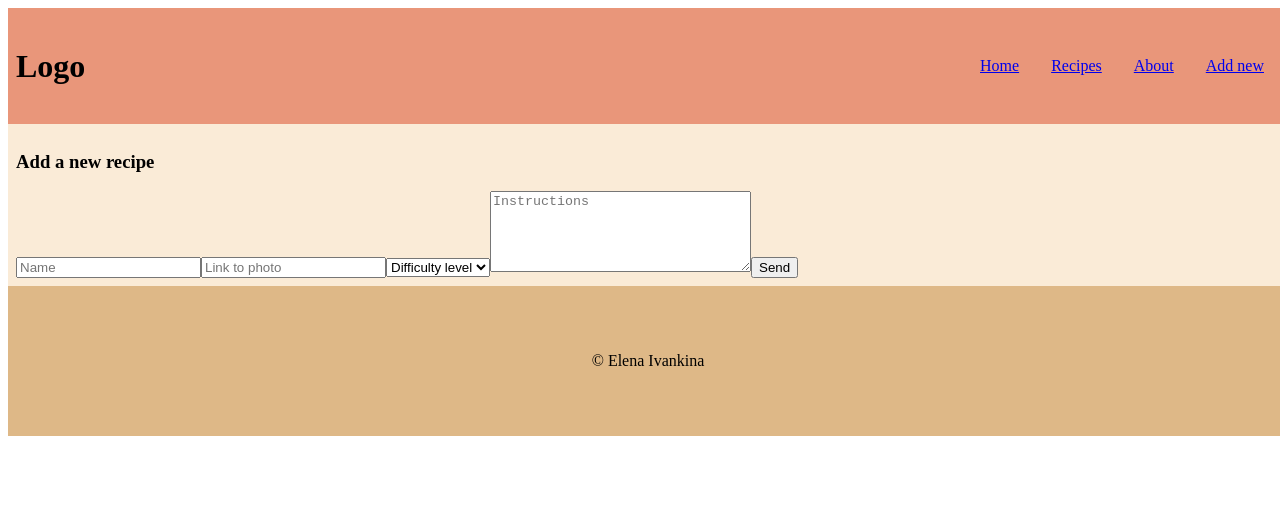
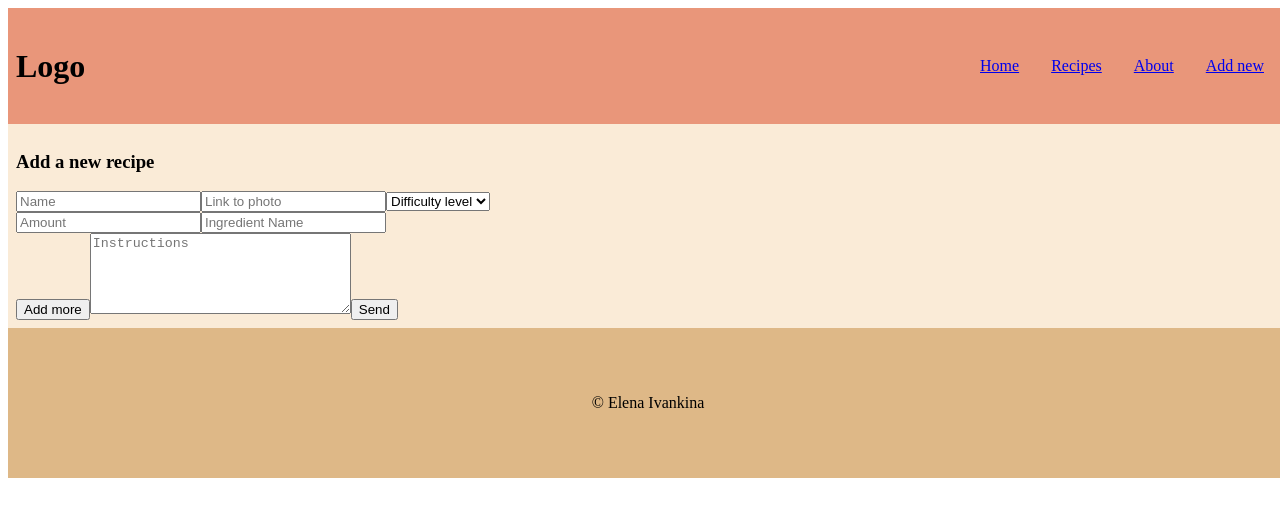
Before and after one commit to ElenaIf/cooking, a React (Create React App) app: page /new in a window 1280 px wide. Shown: the top 516 px of the page. Built offline with nearby package versions, Linux system fonts and the light colour scheme; data requests are answered from the project's data file.

Commit message:
added form for submitting recipes

```diff
--- a/db.json
+++ b/db.json
@@ -5,6 +5,7 @@
       "name": "Pancakes",
       "photo": "https://images.unsplash.com/photo-1618839851913-052118691168?ixid=MnwxMjA3fDB8MHxwaG90by1wYWdlfHx8fGVufDB8fHx8&ixlib=rb-1.2.1&auto=format&fit=crop&w=1350&q=80",
       "instructions": "Bla bla bla",
+      "difficulty": "Easy",
       "ingredients": [
         {
           "id": 1,
@@ -23,6 +24,7 @@
       "name": "Soup",
       "photo": "https://images.unsplash.com/photo-1476718406336-bb5a9690ee2a?ixid=MnwxMjA3fDB8MHxwaG90by1wYWdlfHx8fGVufDB8fHx8&ixlib=rb-1.2.1&auto=format&fit=crop&w=634&q=80",
       "instructions": "Bla1 bla1 bla1",
+      "difficulty": "Hard",
       "ingredients": [
         {
           "id": 1,
@@ -35,6 +37,24 @@
           "amount": "200 g"
         }
       ]
+    },
+    {
+      "name": "one more",
+      "photo": "recepi",
+      "instructions": "bla bla vla instructions",
+      "ingredients": [
+        {
+          "id": 1,
+          "name": "first ingref",
+          "amount": "2"
+        },
+        {
+          "id": 2,
+          "name": "second ingred",
+          "amount": "666"
+        }
+      ],
+      "id": 3
     }
   ]
 }
--- a/src/components/Main.js
+++ b/src/components/Main.js
@@ -14,22 +14,6 @@ const Main = () => {
 		axios.get("http://localhost:3001/recipes").then((res) => setRecipes(res.data));
 	}, []);
 
-	const inputHandler = (input_value) => {
-		this.setState({
-			inputData: { ...this.state.inputData, [input_value.target.name]: input_value.target.value },
-		});
-	};
-
-	const sendDataHandler = () => {
-		const requestOptions = {
-			method: "POST",
-			headers: { "content-type": "application/json" },
-			body: JSON.stringify(this.state.inputData),
-		};
-		fetch("http://localhost:3001/notes", requestOptions);
-		alert("Note is posted", window.location.reload());
-	};
-
 	return (
 		<main>
 			<Switch>
@@ -37,7 +21,7 @@ const Main = () => {
 					<About />
 				</Route>
 				<Route path="/new">
-					<Form inputHandler={inputHandler} submit={sendDataHandler} />
+					<Form />
 				</Route>
 				<Route exact path="/">
 					<Home />
--- a/src/components/Nav.js
+++ b/src/components/Nav.js
@@ -1,5 +1,5 @@
 import React, { Component } from "react";
-import { Link, NavLink } from "react-router-dom";
+import { NavLink } from "react-router-dom";
 
 class Nav extends Component {
 	render() {
--- a/src/pages/Form.js
+++ b/src/pages/Form.js
@@ -1,4 +1,5 @@
-import React from "react";
+import axios from "axios";
+import React, { useState } from "react";
 
 const options = [
 	{
@@ -23,22 +24,53 @@ const options = [
 	},
 ];
 
-const Form = ({ inputHandler, sendDataHandler }) => {
+const Form = () => {
+	const [data, setData] = useState({
+		name: "",
+		photo: "",
+		instructions: "",
+		ingredients: [],
+	});
+
+	const [ingredients, setIngredients] = useState([{ id: 1, name: "", amount: "" }]);
+
+	const changeData = (e) => {
+		setData({ ...data, [e.target.name]: e.target.value });
+	};
+
+	const changeIngredients = (e, i) => {
+		const { name, value } = e.target;
+		const list = [...ingredients];
+		list[i][name] = value;
+		setIngredients(list);
+		setData({ ...data, ingredients: ingredients });
+	};
+
+	const addMore = (e, i) => {
+		e.preventDefault();
+		const newIng = { id: ingredients.length + 1, name: "", amount: "" };
+		setIngredients((prevState) => [...prevState, newIng]);
+	};
+
+	const submitData = (e) => {
+		axios.post("http://localhost:3001/recipes", data);
+	};
+
 	return (
-		<form onSubmit={sendDataHandler}>
+		<form onSubmit={submitData}>
 			<div>
 				<h3>Add a new recipe</h3>
-				<input type="text" name="name" id="name" placeholder="Name" onChange={inputHandler} />
+				<input type="text" name="name" id="name" placeholder="Name" onChange={changeData} />
 
 				<input
 					type="tel"
 					name="photo"
 					id="photo"
 					placeholder="Link to photo"
-					onChange={inputHandler}
+					onChange={changeData}
 				/>
 
-				<select name="role" id="role" onChange={inputHandler}>
+				<select name="difficulty" id="difficulty" onChange={changeData}>
 					{options.map((option) => (
 						<option value={option.value} key={option.id}>
 							{option.label}
@@ -46,13 +78,32 @@ const Form = ({ inputHandler, sendDataHandler }) => {
 					))}
 				</select>
 
+				{ingredients.map((_, i) => {
+					return (
+						<div key={i}>
+							<input
+								type="text"
+								name="amount"
+								placeholder="Amount"
+								onChange={(e) => changeIngredients(e, i)}
+							/>
+							<input
+								type="text"
+								name="name"
+								placeholder="Ingredient Name"
+								onChange={(e) => changeIngredients(e, i)}
+							/>
+						</div>
+					);
+				})}
+				<button onClick={addMore}>Add more</button>
 				<textarea
 					name="instructions"
 					id="instructions"
 					cols="30"
 					rows="5"
 					placeholder="Instructions"
-					onChange={inputHandler}
+					onChange={changeData}
 				></textarea>
 
 				<button type="submit">Send</button>
```
Lines whose indentation alone changed are shown as unchanged.
